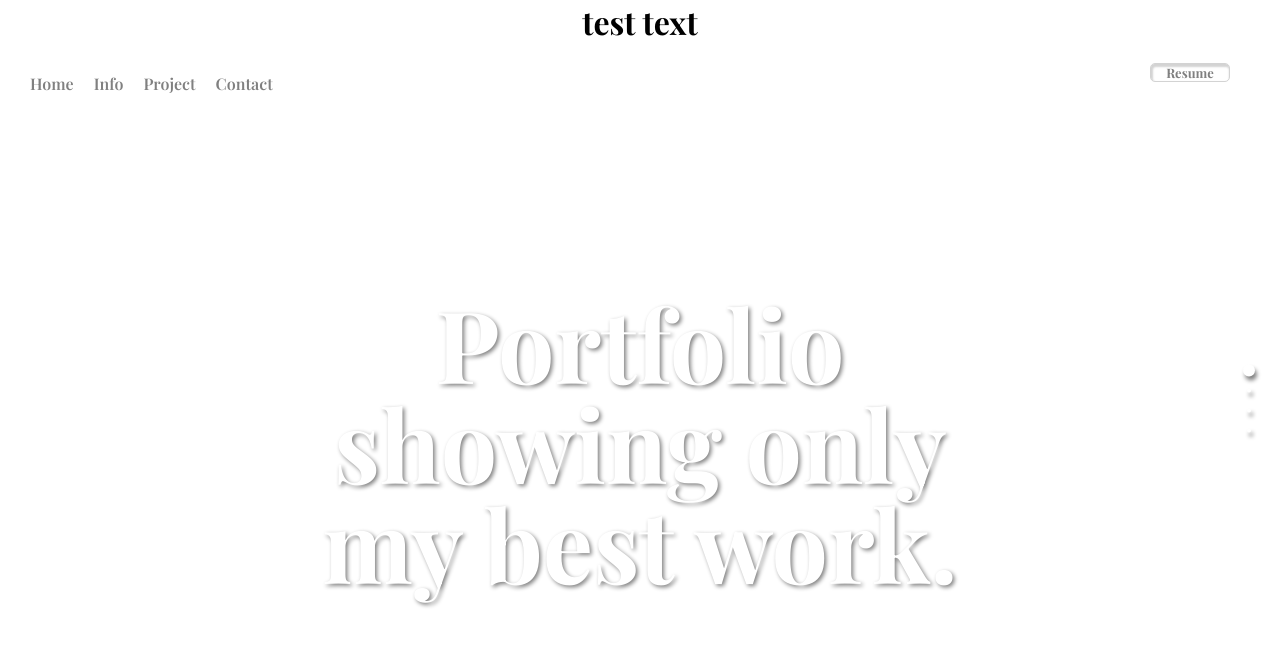
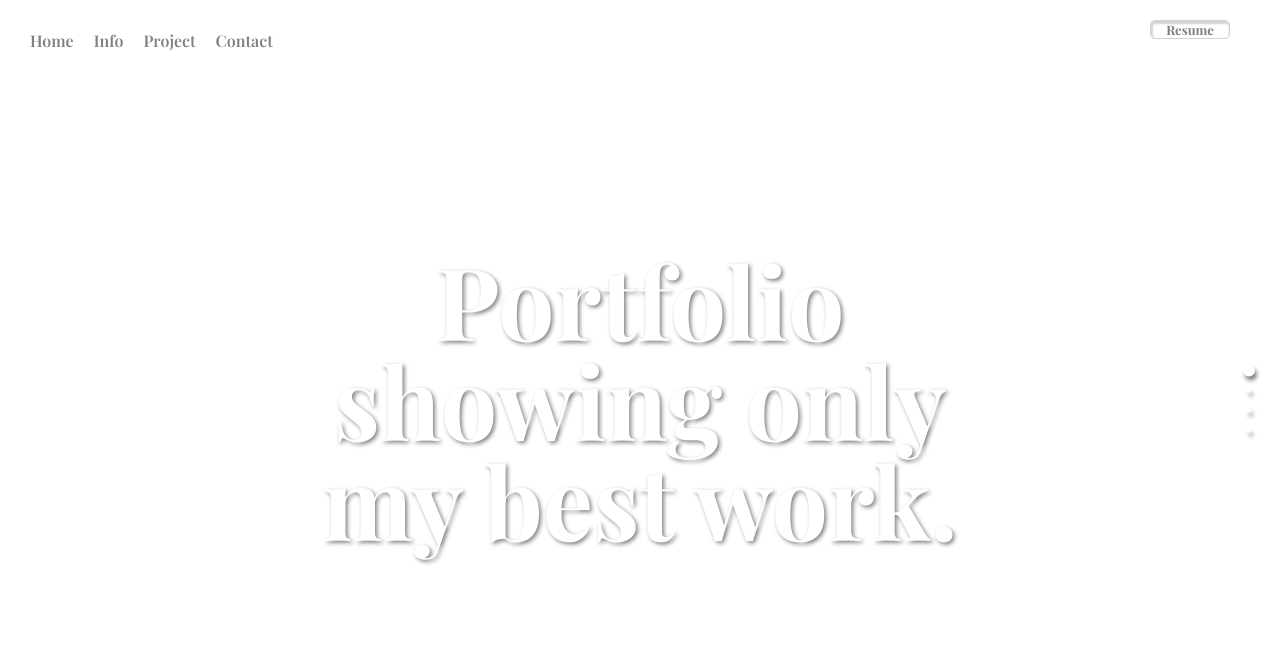
Before and after one commit to jieuniya/git-blog, a plain HTML site: page index.html in a window 1280 px wide. Drawn offline with nearby package versions, Linux system fonts and the light colour scheme; a web font is replaced by a local one.

Commit message:
Update index.html

```diff
--- a/index.html
+++ b/index.html
@@ -1,5 +1,4 @@
 <!DOCTYPE html>
-<html lang="en">
 <html lang="ko">
 <head>
     <meta charset="UTF-8">
@@ -22,7 +21,6 @@
   <script src="js/custom.js" defer></script>
 </head>
 <body>
-    <h1>test text</h1>
   <div id="fullpage">
     <div class="section s0">
       <div id="maintext">
```
